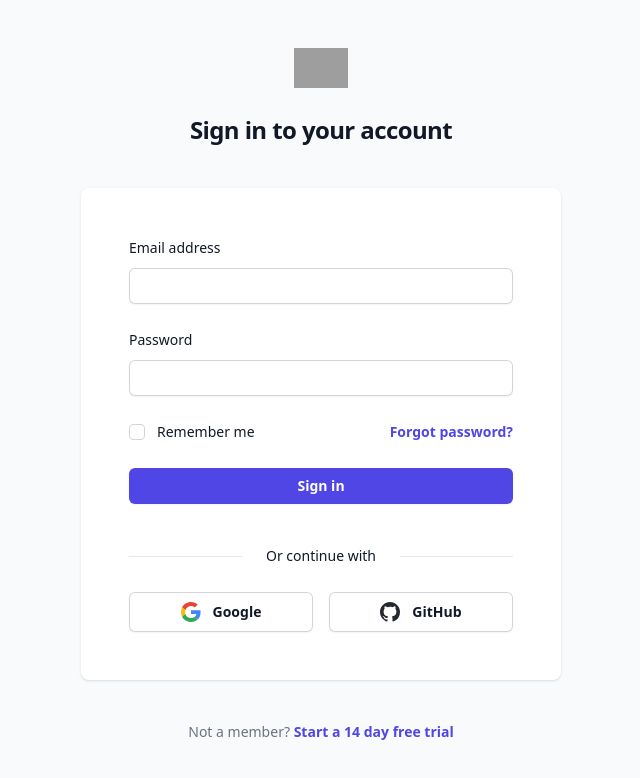
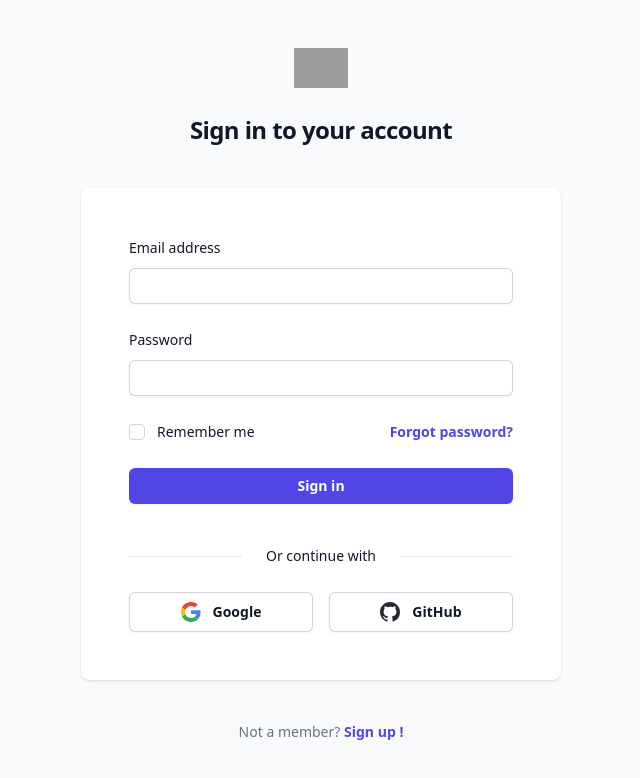
Before and after one commit to TomTom4/fastauth-usecase, a React (Vite) app in the folder frontend/: page /auth/sign-in in a window 1280 px wide. Shown: the top 778 px of the page, without its empty margins (319-959 px from the left). Built offline with nearby package versions, Linux system fonts and the light colour scheme; grey boxes are pictures that could not be loaded.

Commit message:
small change

```diff
--- a/frontend/src/features/authentication/pages/SignIn.tsx
+++ b/frontend/src/features/authentication/pages/SignIn.tsx
@@ -167,7 +167,7 @@ export default function SignIn() {
               href="#"
               className="font-semibold leading-6 text-indigo-600 hover:text-indigo-500"
             >
-              Start a 14 day free trial
+              Sign up !
             </a>
           </p>
         </div>
```
